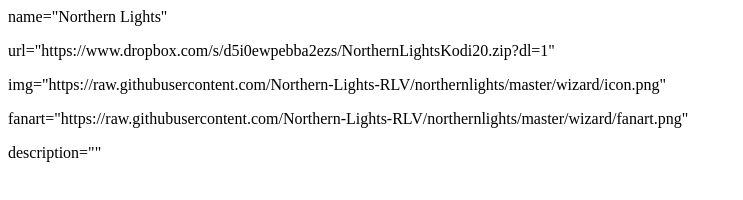
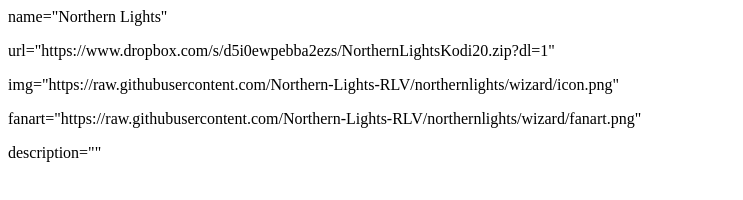
Before and after one commit to Northern-Lights-RLV/northernlights, a plain HTML site: page wizard/wizard.html in a window 1280 px wide. Shown: the whole page, without its empty margins (0-743 px from the left). Drawn offline with Linux system fonts and the light colour scheme.

Commit message:
Update wizard.html

```diff
--- a/wizard/wizard.html
+++ b/wizard/wizard.html
@@ -2,8 +2,8 @@
 <body>
 <p>name="Northern Lights"</p>
 <p>url="https://www.dropbox.com/s/d5i0ewpebba2ezs/NorthernLightsKodi20.zip?dl=1"</p>
-<p>img="https://raw.githubusercontent.com/Northern-Lights-RLV/northernlights/master/wizard/icon.png"</p>
-<p>fanart="https://raw.githubusercontent.com/Northern-Lights-RLV/northernlights/master/wizard/fanart.png"</p>
+<p>img="https://raw.githubusercontent.com/Northern-Lights-RLV/northernlights/wizard/icon.png"</p>
+<p>fanart="https://raw.githubusercontent.com/Northern-Lights-RLV/northernlights/wizard/fanart.png"</p>
 <p>description=""</p>
 </body>
 </html>
```
